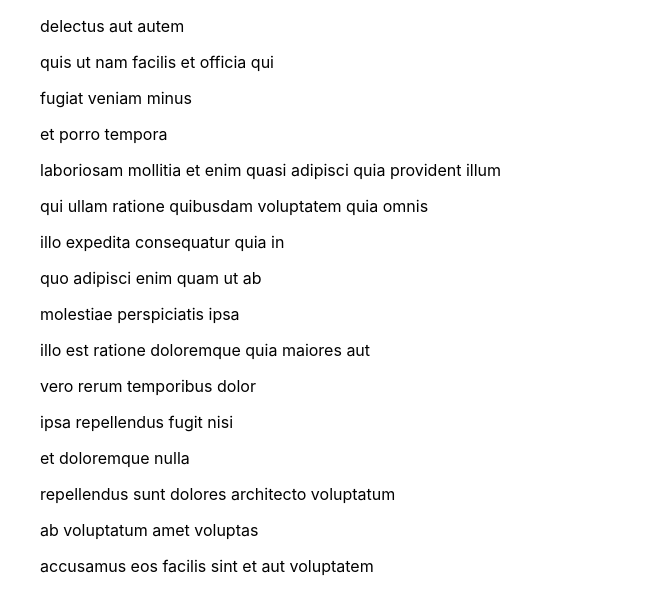
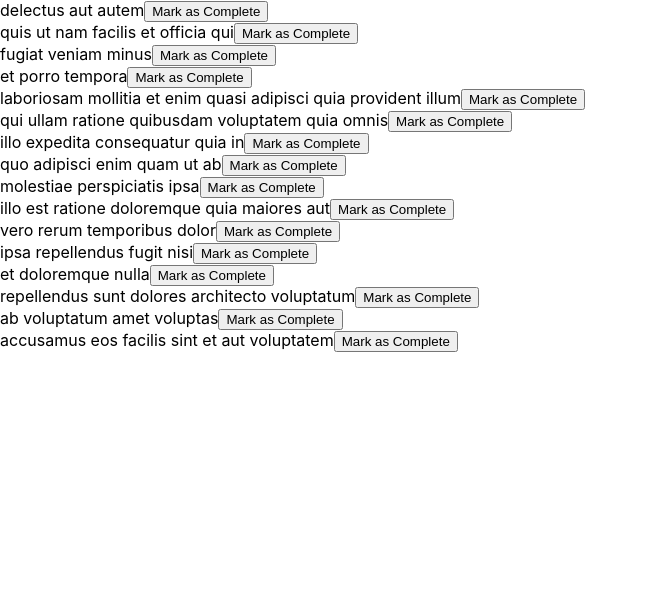
Before and after one commit to nishit-g/todo-react, a React (Create React App) app: page / in a window 1280 px wide. Shown: the top 612 px of the page, without its empty margins (0-648 px from the left). Built offline with nearby package versions, Linux system fonts and the light colour scheme.

Commit message:
restructre components and add button

```diff
--- a/package.json
+++ b/package.json
@@ -6,7 +6,9 @@
     "@testing-library/jest-dom": "^5.11.5",
     "@testing-library/react": "^11.1.1",
     "@testing-library/user-event": "^12.2.0",
+    "bootstrap": "^4.5.3",
     "react": "^17.0.1",
+    "react-bootstrap": "^1.4.0",
     "react-dom": "^17.0.1",
     "react-scripts": "4.0.0",
     "web-vitals": "^0.2.4"
--- a/src/App.js
+++ b/src/App.js
@@ -1,8 +1,8 @@
 import "./App.css";
-import Todo from "./components/todo";
+import TodoMain from "./components/todoMain";
 
 function App() {
-  return <Todo />;
+  return <TodoMain />;
 }
 
 export default App;
--- a/src/components/todo.js
+++ b/src/components/todo.js
@@ -1,21 +1,13 @@
 import React, { Component } from "react";
-import { getTodos } from "../services/fakeTodoService";
+import Button from "react-bootstrap/Button";
 
 class Todo extends Component {
-  state = {
-    listOfTodos: [],
-  };
-
-  componentDidMount() {
-    this.setState({ listOfTodos: getTodos() });
-  }
-
   render() {
+    const { todo } = this.props;
     return (
       <div>
-        {this.state.listOfTodos.map((todo) => (
-          <ul>{todo.title}</ul>
-        ))}
+        {todo.title}
+        <Button variant="success">Mark as Complete</Button>
       </div>
     );
   }
--- /dev/null
+++ b/src/components/todoMain.js
@@ -0,0 +1,25 @@
+import React, { Component } from "react";
+import Todo from "./todo";
+import { getTodos } from "../services/fakeTodoService";
+
+class TodoMain extends Component {
+  state = {
+    listOfTodos: [],
+  };
+
+  componentDidMount() {
+    this.setState({ listOfTodos: getTodos() });
+  }
+
+  render() {
+    return (
+      <div>
+        {this.state.listOfTodos.map((todo) => (
+          <Todo todo={todo} />
+        ))}
+      </div>
+    );
+  }
+}
+
+export default TodoMain;
```
Also changed, not shown: 1 other file (tests, documents, lock files or other folders).
